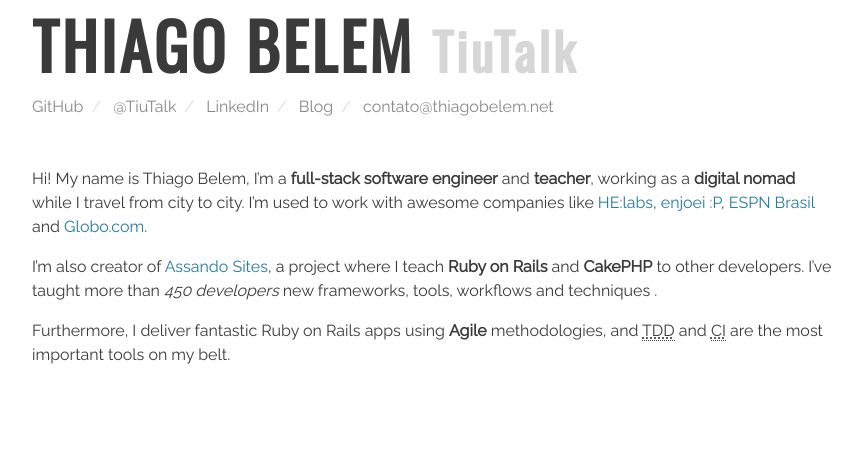
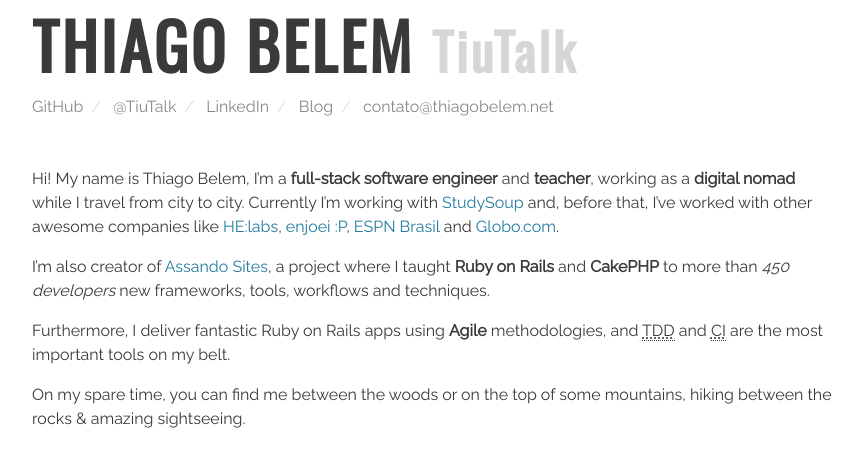
Before and after one commit to TiuTalk/tiutalk.github.io, a Jekyll site: the page built from index.md, in a window 1280 px wide, cut to the strip 188-655 px from the top of the page. Shown: the whole strip, without its empty margins (96-958 px from the left). Built offline with Jekyll 4.4.1, drawn with Linux system fonts in a browser that asks for light colours.

Commit message:
Update index.md

```diff
--- a/index.md
+++ b/index.md
@@ -2,16 +2,19 @@
 layout: default
 ---
 
-Hi! My name is {{ site.name }}, I'm a **{{ site.role | downcase }}** and **teacher**, working as a **digital nomad** while I travel from city to city. I'm used to work with awesome companies like [HE:labs][helabs], [enjoei :P][enjoei], [ESPN Brasil][espn] and [Globo.com][globo].
+Hi! My name is {{ site.name }}, I'm a **{{ site.role | downcase }}** and **teacher**, working as a **digital nomad** while I travel from city to city. Currently I'm working with [StudySoup][studysoup] and, before that, I've worked with other awesome companies like [HE:labs][helabs], [enjoei :P][enjoei], [ESPN Brasil][espn] and [Globo.com][globo].
 
-I'm also creator of [Assando Sites][assando-sites], a project where I teach **Ruby on Rails** and **CakePHP** to other developers. I've taught more than *450 developers* new frameworks, tools, workflows and techniques .
+I'm also creator of [Assando Sites][assando-sites], a project where I taught **Ruby on Rails** and **CakePHP** to more than *450 developers* new frameworks, tools, workflows and techniques.
 
 Furthermore, I deliver fantastic Ruby on Rails apps using **Agile** methodologies, and TDD and CI are the most important tools on my belt.
+
+On my spare time, you can find me between the woods or on the top of some mountains, hiking between the rocks & amazing sightseeing.
 
 *[TDD]: Test Driven Development
 *[CI]: Continuous Integration
 
 [assando-sites]: http://assando-sites.com.br
+[studysoup]: https://studysoup.com
 [helabs]: http://helabs.com
 [enjoei]: http://enjoei.com.br
 [espn]: http://espn.com.br
```
